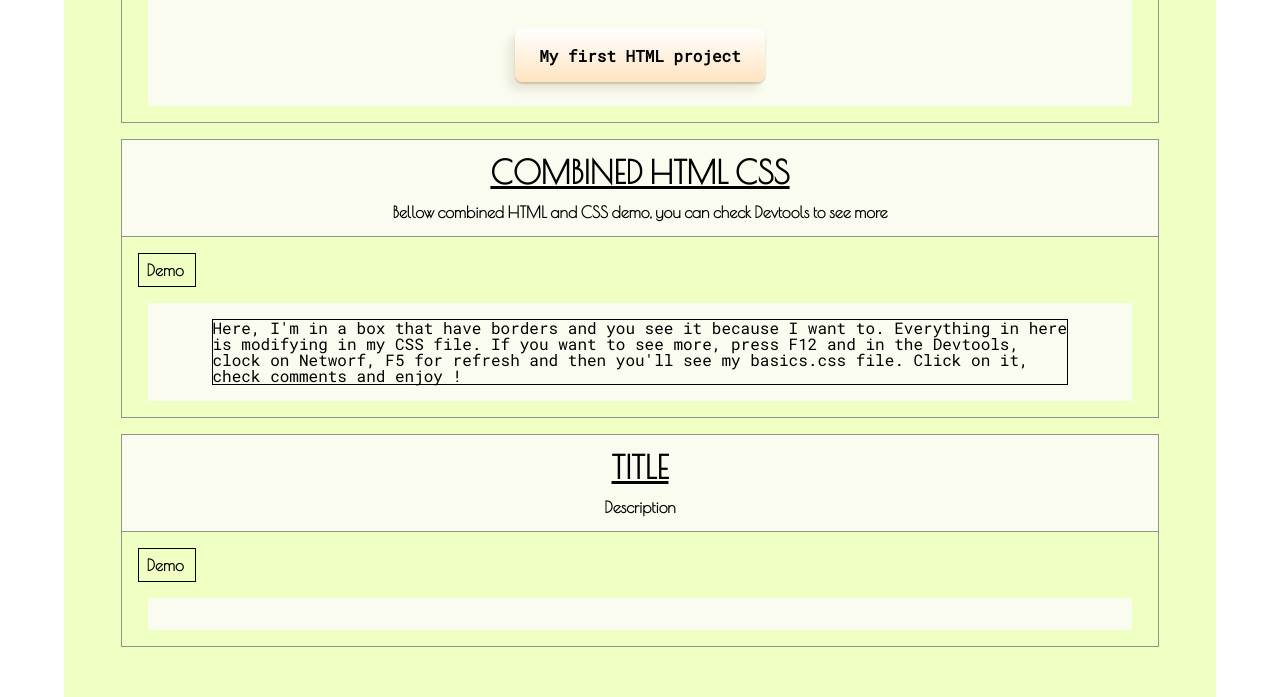
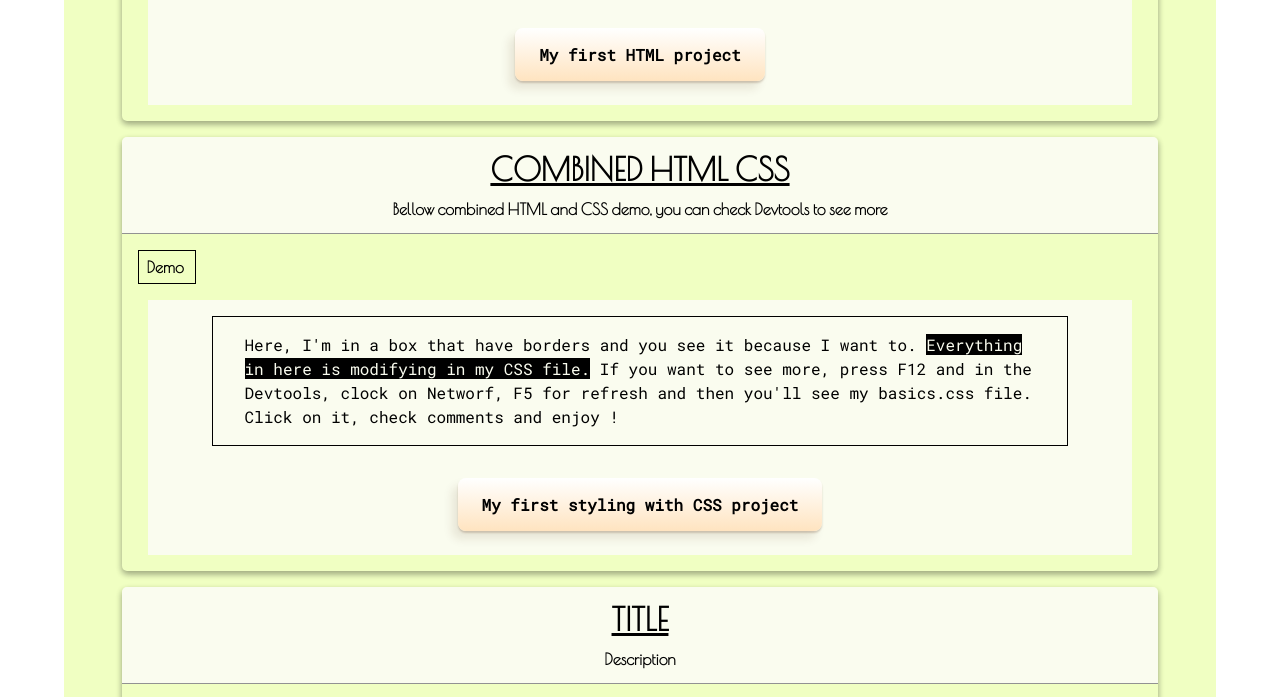
Before and after one commit to helene-nguyen/self-project, a plain HTML site: page html/basics/basics.html in a window 1280 px wide. Shown: the part 817-1514 px from the top of the page. Drawn offline with nearby package versions, Linux system fonts and the light colour scheme.

Commit message:
add shadow box bloc demo

```diff
--- a/css/base.css
+++ b/css/base.css
@@ -3,9 +3,6 @@
 /***********/
 /* ASSETS */
 /***********/
-
-
-
 
 :root {
     /* color */
@@ -18,6 +15,8 @@
     --clear-blue: #BFFFF0;
     --peach: #FFE4C0;
     --creamy: #fafcef;
+    /* box-shadow */
+    --bloc-box-shadow: rgb(0 0 0 / 16%) 0px 3px 6px, rgb(0 0 0 / 23%) 0px 3px 6px;
     /* font */
     --font-poiret: 'Poiret One', sans-serif;
     --font-sacramento: 'Sacramento', sans-serif;
@@ -122,22 +121,6 @@ a {
     padding: 0.5em 0 0.5em 0.5em;
 }
 
-@media only screen and (max-width: 520px) {
-    .welcome-page {
-        /* display */
-        position: absolute;
-        right: 0;
-        left: 0;
-        top: 2.25em;
-        height: 1em;
-        /* box-model */
-        margin: 0 auto;
-        padding-left: 20%;
-        padding-right: 20%;
-    }
-
-}
-
 
 
 /***************************/
@@ -154,9 +137,10 @@ a {
 
 .big-bloc {
     /* display */
-    border: 1px ridge var(--dark-grey);
     width: 90%;
     /* box-model */
+    border-radius: 5px;
+    box-shadow: var(--bloc-box-shadow);
     margin-bottom: 1em;
 }
 
@@ -167,9 +151,10 @@ a {
     flex-direction: column;
     justify-content: flex-start;
     width: 100%;
+    /* box-model */
     border-bottom: 1px solid var(--dark-grey);
-    /* box-model */
-
+    border-top-left-radius: 5px;
+    border-top-right-radius: 5px;
 }
 
 .big-bloc-title {
@@ -256,3 +241,23 @@ a {
     /* box-model */
     margin: 0 auto;
 }
+
+/**************************************/
+/* MEDIA QUERIES : mostly at the end */
+/************************************/
+
+@media only screen and (max-width: 520px) {
+    .welcome-page {
+        /* display */
+        position: absolute;
+        right: 0;
+        left: 0;
+        top: 2.25em;
+        height: 1em;
+        /* box-model */
+        margin: 0 auto;
+        padding-left: 20%;
+        padding-right: 20%;
+    }
+
+}
--- a/css/basics/basics.css
+++ b/css/basics/basics.css
@@ -21,8 +21,6 @@ a {
     background-image: linear-gradient(to bottom, var(--white), var(--peach));
     color: var(--clear-pink);
     /**/
-    border: 0 solid var(--grey);
-    border-radius: .5rem;
     box-sizing: border-box;
     cursor: pointer;
     /**/
@@ -31,6 +29,8 @@ a {
     outline: 2px solid transparent;
     box-shadow: -6px 8px 10px rgba(81, 41, 10, 0.1), 0px 2px 2px rgba(81, 41, 10, 0.2);
     /* box-model */
+    border: 0 solid var(--grey);
+    border-radius: .5rem;
     margin: 2em auto 0.5em;
     padding: 1rem 1.5rem;
 
@@ -78,6 +78,22 @@ a {
 /*****************/
 
 .div-bloc {
+    /* display */
+    /* box-model */
     border: 1px solid var(--black);
     margin: 0 2em;
+    padding: 1em 2em;
 }
+
+.div-bloc-txt {
+    /* display */
+    line-height: 1.5em;
+}
+
+.div-bloc-txt-span {
+    /* font-style */
+    color: var(--creamy);
+    /* display */
+    background-color: var(--black);
+
+}
--- a/html/basics/basics.html
+++ b/html/basics/basics.html
@@ -16,7 +16,7 @@
     <link rel="stylesheet" href="../../css/basics/basics.css">
     <link rel="stylesheet" href="../../css/reset.css">
 
-    <!-- FONT -->
+    <!-- FONT : Better to put here -->
     <link rel="preconnect" href="https://fonts.googleapis.com">
     <link rel="preconnect" href="https://fonts.gstatic.com" crossorigin>
     <!-- Sacramento -->
@@ -78,12 +78,11 @@
                                     </p>
                                     <input type="password">
                                 </div>
-
-
-
-                                <button class="btn"><a href="https://helene-nguyen.github.io/cv-v1/" target="_blank">My
-                                        first HTML
-                                        project</a></button>
+                                <!-- Button -->
+                                <button class="btn">
+                                    <a href="https://helene-nguyen.github.io/cv-v1/" target="_blank">My
+                                        first HTML project</a>
+                                </button>
 
                             </div>
                         </div>
@@ -103,12 +102,17 @@
                             <div class="demo-inside">
                                 <div class="div-bloc">
                                     <p class="div-bloc-txt">Here, I'm in a box that have borders and you see it because
-                                        I want to. Everything in here is modifying in my CSS file.
+                                        I want to. <span class="div-bloc-txt-span">Everything in here is modifying in my
+                                            CSS file.</span>
                                         If you want to see more, press F12 and in the Devtools, clock on Networf, F5 for
                                         refresh and then you'll see my basics.css file.
                                         Click on it, check comments and enjoy !
                                     </p>
                                 </div>
+                                <!-- Button -->
+                                <button class="btn"><a href="https://helene-nguyen.github.io/mysite-version-1/" target="_blank">My
+                                        first styling with CSS project</a>
+                                </button>
                             </div>
 
 
```
